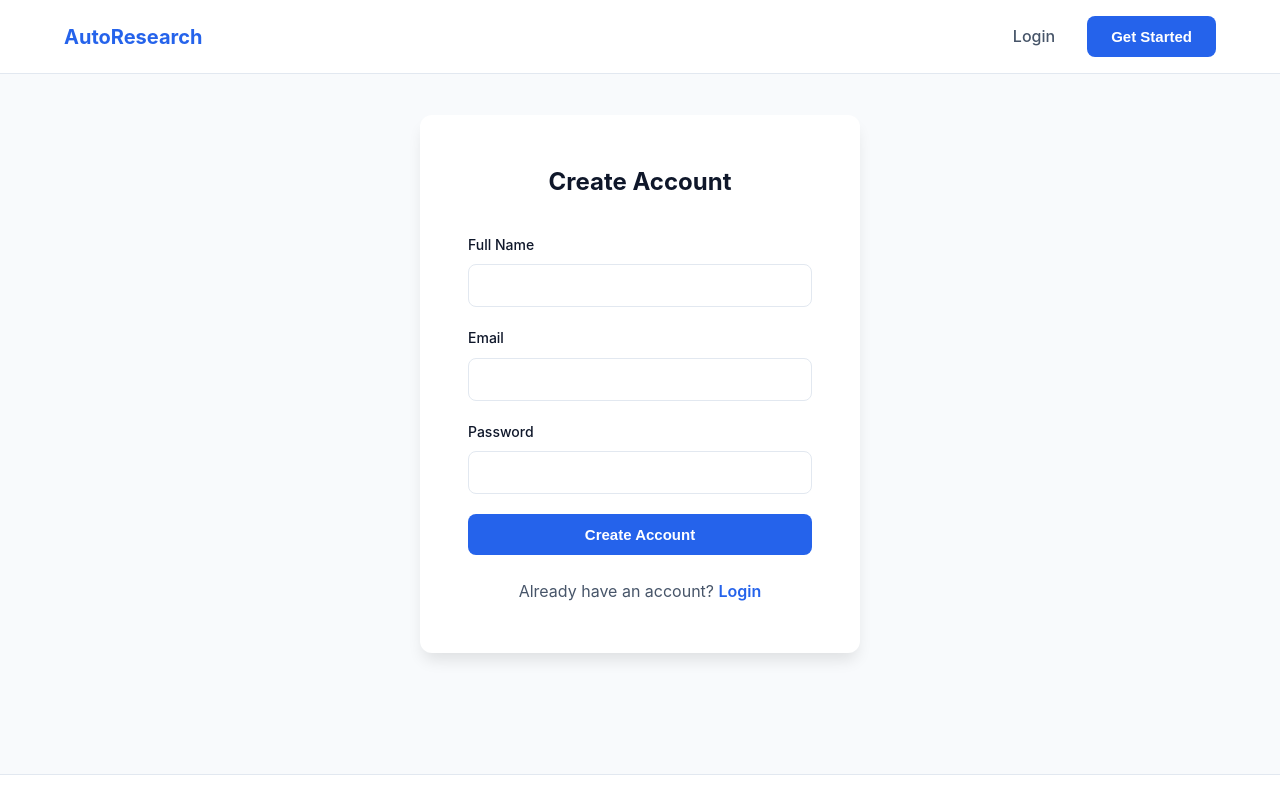
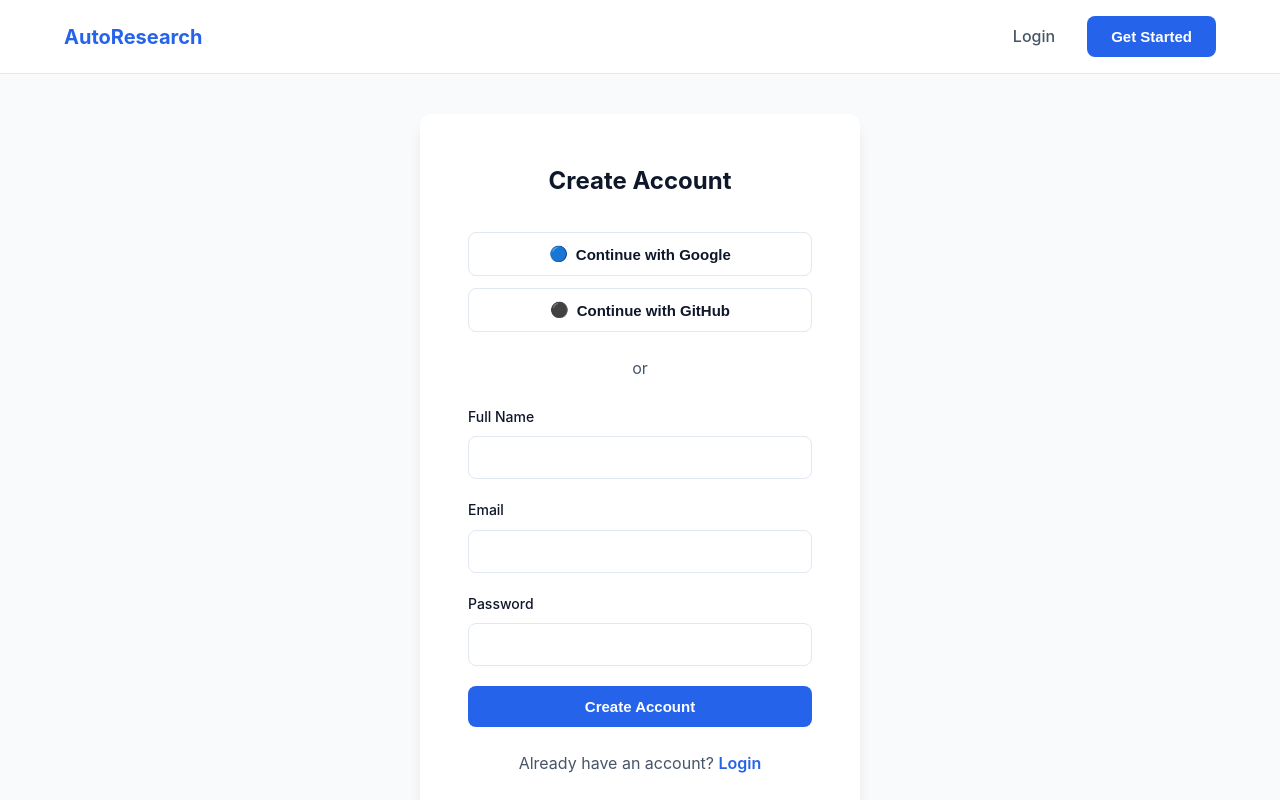
Before and after one commit to nishrajpal05/autoresearch-digest-beta, a React (Create React App) app in the folder research-digest/frontend/: page /register in a window 1280 px wide. Shown: the top 800 px of the page. Built offline with nearby package versions, Linux system fonts and the light colour scheme.

Commit message:
Update Register.js

```diff
--- a/research-digest/frontend/src/pages/Register.js
+++ b/research-digest/frontend/src/pages/Register.js
@@ -17,8 +17,7 @@ function Register() {
     setError("");
 
     try {
-        const res = await fetch("http://localhost:8000/auth/register", {
-    //   const res = await fetch("https://autoresearch-digest-beta.onrender.com/auth/register", {
+      const res = await fetch("http://localhost:8000/auth/register", {
         method: "POST",
         headers: { "Content-Type": "application/json" },
         body: JSON.stringify({
@@ -41,6 +40,10 @@ function Register() {
     }
   };
 
+  const handleOAuthLogin = (provider) => {
+    window.location.href = `http://localhost:8000/auth/${provider}`;
+  };
+
   return (
     <div className="auth-container">
       <div className="auth-card">
@@ -57,6 +60,27 @@ function Register() {
             {error}
           </div>
         )}
+
+        <div style={{ marginBottom: '24px' }}>
+          <button
+            onClick={() => handleOAuthLogin('google')}
+            className="btn btn-secondary"
+            style={{ width: '100%', marginBottom: '12px', display: 'flex', alignItems: 'center', justifyContent: 'center', gap: '8px' }}
+          >
+            <span>🔵</span> Continue with Google
+          </button>
+          <button
+            onClick={() => handleOAuthLogin('github')}
+            className="btn btn-secondary"
+            style={{ width: '100%', display: 'flex', alignItems: 'center', justifyContent: 'center', gap: '8px' }}
+          >
+            <span>⚫</span> Continue with GitHub
+          </button>
+        </div>
+
+        <div style={{ textAlign: 'center', margin: '24px 0', color: 'var(--text-secondary)' }}>
+          or
+        </div>
 
         <form onSubmit={handleSubmit}>
           <div className="form-group">
```
